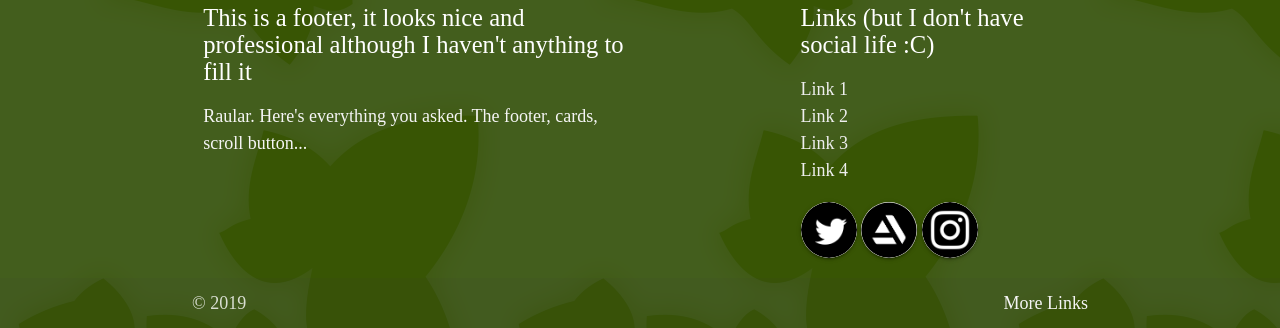
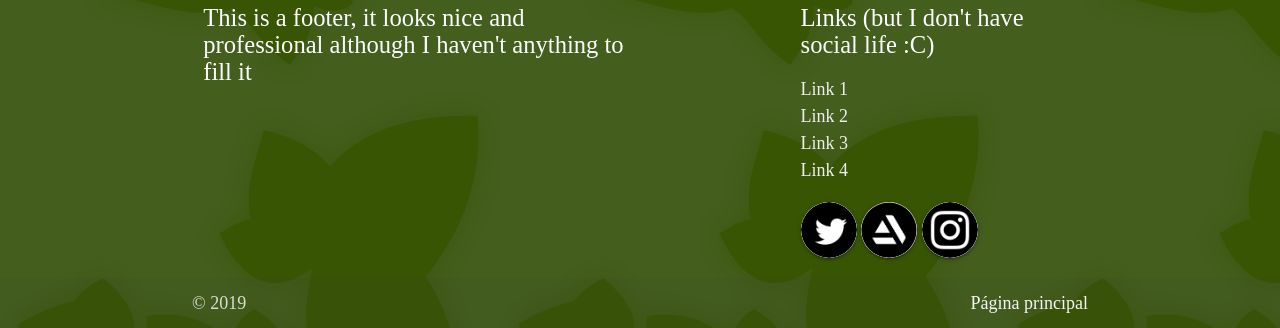
Before and after one commit to CarlaAlonso/coreSigns, a plain HTML site: page index.html in a window 1280 px wide. Shown: the part 1409-1737 px from the top of the page. Drawn offline with nearby package versions, Linux system fonts and the light colour scheme.

Commit message:
link to main page added

```diff
--- a/index.html
+++ b/index.html
@@ -181,9 +181,6 @@
                 <div class="col l6 s12">
                     <h5 class="white-text">This is a footer, it looks nice and professional although I haven't anything
                         to fill it</h5>
-                    <p class="grey-text text-lighten-4">Raular. Here's everything you asked. The footer, cards, scroll
-                        button...
-                    </p>
                 </div>
                 <div class="col l4 offset-l2 s12">
                     <h5 class="white-text">Links (but I don't have social life :C)</h5>
@@ -210,7 +207,7 @@
         <div class="footer-copyright">
             <div class="container">
                 © 2019
-                <a class="grey-text text-lighten-4 right" href="#!">More Links</a>
+                <a class="grey-text text-lighten-4 right" href="https://carlaalonso.github.io/autumnalis/">Página principal</a>
             </div>
         </div>
     </footer>
```
